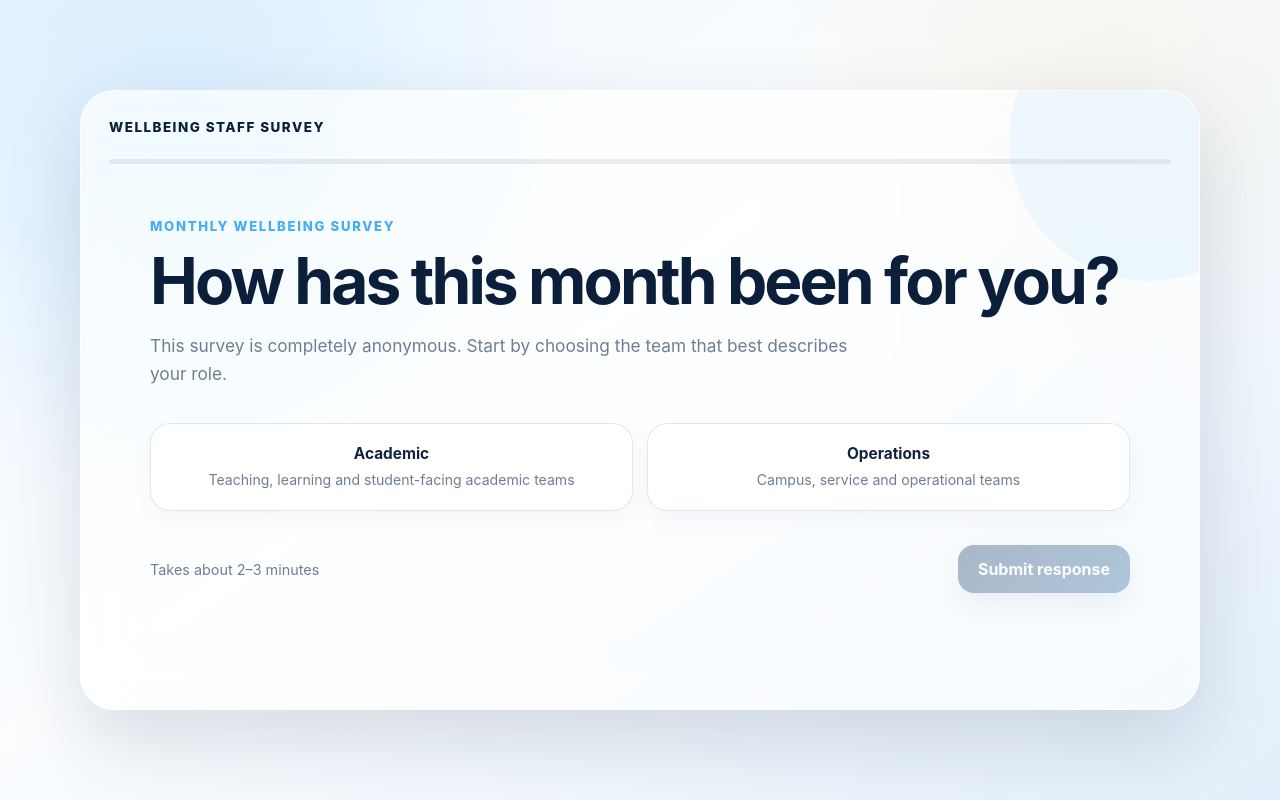
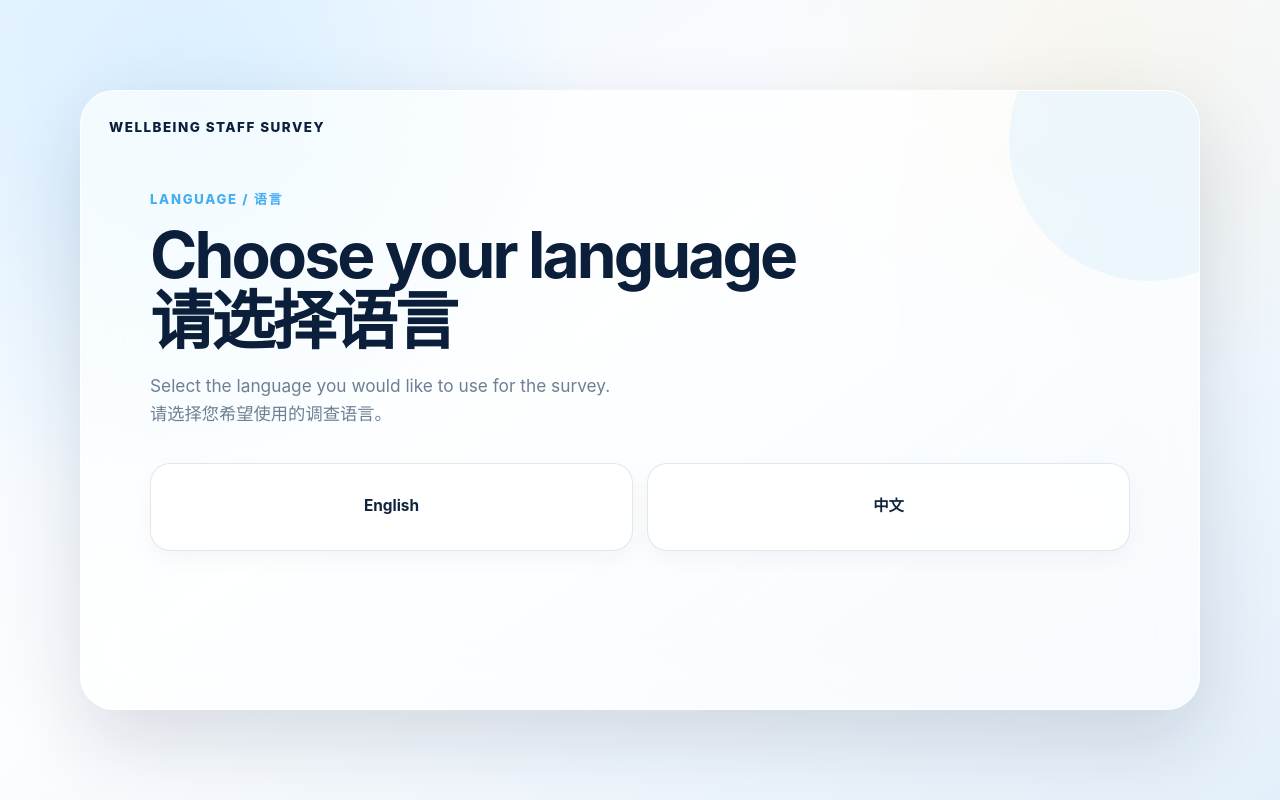
Before and after one commit to kolmohmed-lab/staff-survey, a Next.js app: page / in a window 1280 px wide. Built offline with nearby package versions, Linux system fonts and the light colour scheme.

Commit message:
Add English and Chinese survey language selection

```diff
--- a/app/page.tsx
+++ b/app/page.tsx
@@ -3,6 +3,7 @@
 import { useMemo, useState } from "react";
 
 type Team = "Academic" | "Operations";
+type Language = "English" | "Chinese";
 type Question = {
   id: string;
   title: string;
@@ -30,6 +31,97 @@ const operationsQuestions: Question[] = [
   { id: "leadershipFeeling", title: "The past month leadership has left you feeling: ________________", note: "(Choose one.)", type: "single", options: ["Supported", "Alienated", "Neglected", "Micro-Managed", "Reassured", "Burdened", "Empowered", "More Specifically"] },
 ];
 
+const zhQuestionTitles: Record<string, string> = {
+  schoolDivision: "您所在的学校 / 学部",
+  department: "您所在的部门",
+  monthAhead: "以下哪一项最能描述您对接下来一个月的感受？",
+  lookingForward: "接下来一个月，您最期待什么？",
+  notLookingForward: "接下来一个月，您最不期待什么？",
+  focus: "接下来一个月，您计划更专注于哪些方面？",
+};
+
+const zhOptions: Record<string, string> = {
+  "Heritage": "Heritage",
+  "Bilingual": "双语部",
+  "DAIS Elementary": "DAIS 小学部",
+  "DAIS Secondary": "DAIS 中学部",
+  "Boarding": "寄宿部",
+  "Early Years": "幼儿部",
+  "Elementary": "小学部",
+  "Middle School": "初中部",
+  "High School": "高中部",
+  "Math": "数学",
+  "English": "英语",
+  "Social Studies": "社会学科",
+  "Mandarin": "中文",
+  "Science": "科学",
+  "PE / Athletics / ASA": "体育 / 运动 / 课外活动",
+  "Art / Design": "艺术 / 设计",
+  "Performing Arts": "表演艺术",
+  "Student Services": "学生服务",
+  "EAL": "英语语言支持",
+  "SLT+": "学校领导团队",
+  "Office / Support Staff": "行政 / 支持人员",
+  "HR": "人力资源",
+  "Finance": "财务",
+  "Facilities": "设施管理",
+  "Marketing": "市场",
+  "Admissions": "招生",
+  "Campus Village": "校园村",
+  "Catering": "餐饮",
+  "IT": "信息技术",
+  "I’m doing great, I am ready for it": "我状态很好，已经准备好了",
+  "I have a lot of work coming up, but I’m pacing myself and will get it all done": "接下来工作很多，但我会合理安排节奏并完成任务",
+  "I am holding steady": "我目前状态稳定",
+  "I am overwhelmed and could use some additional support": "我感到压力很大，希望得到更多支持",
+  "I am currently experiencing a lot of personal stress in my life": "我目前在个人生活方面承受较大压力",
+  "I am currently experiencing a lot of professional stress at school": "我目前在学校工作方面承受较大压力",
+  "I am currently experiencing a lot of professional work-related stress": "我目前承受较大的工作压力",
+  "More Specifically": "其他（请具体说明）",
+  "Something academic in class": "课堂教学相关的事情",
+  "Something extracurricular": "课外活动",
+  "A special event": "特别活动",
+  "An athletic event": "体育赛事",
+  "Something personal": "个人方面的事情",
+  "Something professional": "工作方面的事情",
+  "Nothing": "没有特别期待的事情",
+  "Student support": "学生支持",
+  "Parent communication": "家长沟通",
+  "Grading / Student Feedback": "评分 / 学生反馈",
+  "Administrative Tasks": "行政事务",
+  "Getting Organized": "整理与规划",
+  "Personal Issues": "个人事务",
+  "Professional Development": "专业发展",
+  "Working on My Learning Environment": "改善学习环境",
+  "Professional Relationships": "工作中的人际关系",
+  "Supported": "得到支持",
+  "Alienated": "感到被疏远",
+  "Neglected": "感到被忽视",
+  "Micro-Managed": "感到被过度管理",
+  "Reassured": "感到安心",
+  "Burdened": "感到负担加重",
+  "Empowered": "感到被赋能",
+  "Other": "其他",
+  "Working with colleagues on my team": "与团队同事合作",
+  "Completing a work task and/or project": "完成工作任务和 / 或项目",
+  "Special school event": "学校特别活动",
+  "School athletic event": "学校体育活动",
+  "New initiative and/or change": "新的项目和 / 或变化",
+  "Professional growth/development opportunity": "专业成长 / 发展机会",
+  "Nothing particular": "没有特别的事情",
+  "Heavy workload and/or busy period": "工作量大和 / 或繁忙时期",
+  "Project and/or task deadlines": "项目和 / 或任务截止日期",
+  "Difficult Conversations": "困难的沟通或谈话",
+  "New / Upcoming Changes": "新的 / 即将到来的变化",
+  "Supporting colleagues": "支持同事",
+  "Completing key priorities and tasks": "完成重点工作和任务",
+  "Getting organized": "整理与规划",
+  "Communicating with other departments": "与其他部门沟通",
+  "Personal wellbeing": "个人身心健康",
+  "Creating balance between competing priorities": "在多项优先事项之间取得平衡",
+  "Working smarter and/or Improving Processes": "更高效地工作和 / 或改进流程"
+};
+
 function needsSpecificText(value: string | string[] | undefined) {
   if (!value) return false;
   if (Array.isArray(value)) return value.some((v) => v.includes("More Specifically"));
@@ -37,6 +129,7 @@ function needsSpecificText(value: string | string[] | undefined) {
 }
 
 export default function Home() {
+  const [language, setLanguage] = useState<Language | null>(null);
   const [team, setTeam] = useState<Team | null>(null);
   const [step, setStep] = useState(-1);
   const [answers, setAnswers] = useState<Record<string, string | string[]>>({});
@@ -45,167 +138,98 @@ export default function Home() {
   const [done, setDone] = useState(false);
   const [error, setError] = useState("");
 
+  const isZh = language === "Chinese";
+
   const questions = useMemo(() => {
     if (team === "Operations") return operationsQuestions;
     if (team === "Academic") {
       const needsDepartment = answers.schoolDivision === "DAIS Secondary";
-      return needsDepartment
-        ? academicQuestions
-        : academicQuestions.filter((question) => question.id !== "department");
+      return needsDepartment ? academicQuestions : academicQuestions.filter((question) => question.id !== "department");
     }
     return [];
   }, [team, answers.schoolDivision]);
 
   const current = step >= 0 ? questions[step] : null;
-  const progress = team ? ((step + 1) / (questions.length + 1)) * 100 : 0;
-  const headerTitle = team ? `MONTHLY ${team.toUpperCase()} TEAM WELLBEING SURVEY` : "WELLBEING STAFF SURVEY";
+  const progress = language && team ? ((step + 1) / (questions.length + 1)) * 100 : 0;
+  const headerTitle = !team
+    ? (isZh ? "员工身心健康调查" : "WELLBEING STAFF SURVEY")
+    : isZh
+      ? (team === "Academic" ? "月度学术团队身心健康调查" : "月度运营团队身心健康调查")
+      : `MONTHLY ${team.toUpperCase()} TEAM WELLBEING SURVEY`;
+
+  const currentTitle = current
+    ? isZh
+      ? current.id === "leadershipFeeling"
+        ? team === "Academic" ? "过去一个月，您的学部领导让您感到：" : "过去一个月，领导让您感到："
+        : zhQuestionTitles[current.id] || current.title
+      : current.title
+    : "";
+
+  const currentNote = current
+    ? isZh
+      ? current.id === "leadershipFeeling" ? "（请选择一项。）" : current.type === "multi" ? "（可多选。）" : "（请选择最符合您情况的一项。）"
+      : current.note
+    : "";
 
   const canContinue = useMemo(() => {
-    if (step === -1) return !!team;
+    if (!language) return false;
+    if (!team) return true;
+    if (step === -1) return true;
     if (!current) return false;
-
     const value = answers[current.id];
-    const hasAnswer = current.type === "multi"
-      ? Array.isArray(value) && value.length > 0
-      : typeof value === "string" && value.trim().length > 0;
-
+    const hasAnswer = current.type === "multi" ? Array.isArray(value) && value.length > 0 : typeof value === "string" && value.trim().length > 0;
     if (!hasAnswer) return false;
     if (needsSpecificText(value)) return (otherText[current.id] || "").trim().length > 0;
     return true;
-  }, [step, team, current, answers, otherText]);
+  }, [language, team, step, current, answers, otherText]);
 
-  function chooseSingle(id: string, value: string) {
-    setAnswers((prev) => ({ ...prev, [id]: value }));
-  }
-
+  function chooseSingle(id: string, value: string) { setAnswers((prev) => ({ ...prev, [id]: value })); }
   function toggleMulti(id: string, value: string) {
     setAnswers((prev) => {
       const existing = Array.isArray(prev[id]) ? (prev[id] as string[]) : [];
       return { ...prev, [id]: existing.includes(value) ? existing.filter((v) => v !== value) : [...existing, value] };
     });
   }
+  function chooseLanguage(value: Language) { setLanguage(value); setTeam(null); setStep(-1); setAnswers({}); setOtherText({}); }
+  function chooseTeam(value: Team) { setTeam(value); setStep(-1); setAnswers({}); setOtherText({}); }
 
   async function next() {
-    if (!canContinue) return;
+    if (!language || !team || !canContinue) return;
     if (step === -1) return setStep(0);
     if (step < questions.length - 1) return setStep((s) => s + 1);
-
-    setSubmitting(true);
-    setError("");
+    setSubmitting(true); setError("");
     try {
       const res = await fetch("/api/submit", {
         method: "POST",
         headers: { "Content-Type": "application/json" },
-        body: JSON.stringify({
-          team,
-          surveyMonth: new Intl.DateTimeFormat("en-US", { month: "long", year: "numeric" }).format(new Date()),
-          answers,
-          otherText,
-          submittedAt: new Date().toISOString(),
-        }),
+        body: JSON.stringify({ language, team, surveyMonth: new Intl.DateTimeFormat("en-US", { month: "long", year: "numeric" }).format(new Date()), answers, otherText, submittedAt: new Date().toISOString() }),
       });
       if (!res.ok) throw new Error("Submission failed");
       setDone(true);
     } catch {
-      setError("We couldn’t submit your response. Please try again.");
-    } finally {
-      setSubmitting(false);
-    }
+      setError(isZh ? "提交失败，请重试。" : "We couldn’t submit your response. Please try again.");
+    } finally { setSubmitting(false); }
   }
 
   function back() {
     setError("");
     if (step > 0) setStep((s) => s - 1);
     else if (step === 0) setStep(-1);
+    else if (team) setTeam(null);
+    else if (language) setLanguage(null);
   }
 
   if (done) {
-    return (
-      <main className="shell">
-        <section className="card">
-          <div className="topbar"><div className="brand">{headerTitle}</div></div>
-          <div className="success">
-            <div>
-              <div className="successIcon">✓</div>
-              <h1 className="title" style={{ fontSize: "3rem" }}>Thank you for the submission.</h1>
-              <p className="subtitle successMessage">
-                If you need help with anything, please feel free to email or speak with your line manager, and we will work on the appropriate level of support.
-                <br /><br />
-                It is important to us that you have everything you need to be successful.
-                <br /><br />
-                <strong>~ Campus Leadership</strong>
-              </p>
-            </div>
-          </div>
-        </section>
-      </main>
-    );
+    return <main className="shell"><section className="card"><div className="topbar"><div className="brand">{headerTitle}</div></div><div className="success"><div><div className="successIcon">✓</div><h1 className="title" style={{ fontSize: "3rem" }}>{isZh ? "感谢您的提交。" : "Thank you for the submission."}</h1><p className="subtitle successMessage">{isZh ? <>如果您在任何方面需要帮助，请随时通过邮件或当面联系您的直属经理，我们会一起为您安排适当的支持。<br /><br />我们非常重视确保您拥有取得成功所需要的一切支持。<br /><br /><strong>~ 校园领导团队</strong></> : <>If you need help with anything, please feel free to email or speak with your line manager, and we will work on the appropriate level of support.<br /><br />It is important to us that you have everything you need to be successful.<br /><br /><strong>~ Campus Leadership</strong></>}</p></div></div></section></main>;
   }
 
   return (
-    <main className="shell">
-      <section className="card">
-        <div className="topbar"><div className="brand">{headerTitle}</div></div>
-        <div className="progress"><div style={{ width: `${progress}%` }} /></div>
-
-        <div className="content">
-          {step === -1 ? (
-            <>
-              <div className="eyebrow">Monthly wellbeing survey</div>
-              <h1 className="title">How has this month been for you?</h1>
-              <p className="subtitle">This survey is completely anonymous. Start by choosing the team that best describes your role.</p>
-              <div className="grid">
-                {(["Academic", "Operations"] as Team[]).map((t) => (
-                  <button key={t} className={`option ${team === t ? "selected" : ""}`} onClick={() => setTeam(t)}>
-                    <strong>{t}</strong>
-                    <span>{t === "Academic" ? "Teaching, learning and student-facing academic teams" : "Campus, service and operational teams"}</span>
-                  </button>
-                ))}
-              </div>
-            </>
-          ) : current ? (
-            <>
-              <div className="eyebrow">Question {step + 1} of {questions.length}</div>
-              <h1 className="title questionTitle">{current.title}</h1>
-              {current.note && <p className="subtitle instruction">{current.note}</p>}
-
-              <div className="choices">
-                {current.options?.map((option) => {
-                  const value = answers[current.id];
-                  const selected = current.type === "multi" ? Array.isArray(value) && value.includes(option) : value === option;
-                  return (
-                    <button key={option} className={`option ${selected ? "selected" : ""}`} onClick={() => current.type === "multi" ? toggleMulti(current.id, option) : chooseSingle(current.id, option)}>
-                      <strong>{option}</strong>
-                    </button>
-                  );
-                })}
-              </div>
-
-              {needsSpecificText(answers[current.id]) && (
-                <div className="specificWrap">
-                  <input
-                    className="other"
-                    placeholder="Please specify…"
-                    value={otherText[current.id] || ""}
-                    onChange={(e) => setOtherText((p) => ({ ...p, [current.id]: e.target.value }))}
-                    aria-required="true"
-                  />
-                  {(otherText[current.id] || "").trim().length === 0 && (
-                    <div className="requiredHint">Please enter a response before continuing.</div>
-                  )}
-                </div>
-              )}
-            </>
-          ) : null}
-
-          {error && <div className="error">{error}</div>}
-
-          <div className="footer">
-            <div>{step >= 0 ? <button className="btn ghost" onClick={back}>← Back</button> : <span className="small">Takes about 2–3 minutes</span>}</div>
-            <button className="btn primary" disabled={!canContinue || submitting} onClick={next}>{submitting ? "Submitting…" : step === questions.length - 1 ? "Submit response" : "Continue →"}</button>
-          </div>
-        </div>
-      </section>
-    </main>
+    <main className="shell"><section className="card"><div className="topbar"><div className="brand">{headerTitle}</div></div>{language && team && <div className="progress"><div style={{ width: `${progress}%` }} /></div>}<div className="content">
+      {!language ? <><div className="eyebrow">Language / 语言</div><h1 className="title">Choose your language<br />请选择语言</h1><p className="subtitle">Select the language you would like to use for the survey.<br />请选择您希望使用的调查语言。</p><div className="grid"><button className="option" onClick={() => chooseLanguage("English")}><strong>English</strong></button><button className="option" onClick={() => chooseLanguage("Chinese")}><strong>中文</strong></button></div></>
+      : !team ? <><div className="eyebrow">{isZh ? "月度身心健康调查" : "Monthly wellbeing survey"}</div><h1 className="title">{isZh ? "请选择您的团队" : "How has this month been for you?"}</h1><p className="subtitle">{isZh ? "本调查完全匿名。请先选择最符合您岗位的团队。" : "This survey is completely anonymous. Start by choosing the team that best describes your role."}</p><div className="grid"><button className="option" onClick={() => chooseTeam("Academic")}><strong>{isZh ? "学术团队" : "Academic"}</strong><span>{isZh ? "教学、学习及面向学生的学术岗位" : "Teaching, learning and student-facing academic teams"}</span></button><button className="option" onClick={() => chooseTeam("Operations")}><strong>{isZh ? "运营团队" : "Operations"}</strong><span>{isZh ? "校园服务、支持及运营岗位" : "Campus, service and operational teams"}</span></button></div></>
+      : current ? <><div className="eyebrow">{isZh ? `第 ${step + 1} 题，共 ${questions.length} 题` : `Question ${step + 1} of ${questions.length}`}</div><h1 className="title questionTitle">{currentTitle}</h1>{currentNote && <p className="subtitle instruction">{currentNote}</p>}<div className="choices">{current.options?.map((option) => { const value = answers[current.id]; const selected = current.type === "multi" ? Array.isArray(value) && value.includes(option) : value === option; return <button key={option} className={`option ${selected ? "selected" : ""}`} onClick={() => current.type === "multi" ? toggleMulti(current.id, option) : chooseSingle(current.id, option)}><strong>{isZh ? (zhOptions[option] || option) : option}</strong></button>; })}</div>{needsSpecificText(answers[current.id]) && <div className="specificWrap"><input className="other" placeholder={isZh ? "请具体说明…" : "Please specify…"} value={otherText[current.id] || ""} onChange={(e) => setOtherText((p) => ({ ...p, [current.id]: e.target.value }))} aria-required="true" />{(otherText[current.id] || "").trim().length === 0 && <div className="requiredHint">{isZh ? "请输入内容后再继续。" : "Please enter a response before continuing."}</div>}</div>}</> : null}
+      {error && <div className="error">{error}</div>}
+      <div className="footer"><div>{language && <button className="btn ghost" onClick={back}>{isZh ? "← 返回" : "← Back"}</button>}</div>{language && team && <button className="btn primary" disabled={!canContinue || submitting} onClick={next}>{submitting ? (isZh ? "正在提交…" : "Submitting…") : step === questions.length - 1 ? (isZh ? "提交问卷" : "Submit response") : (isZh ? "继续 →" : "Continue →")}</button>}</div>
+    </div></section></main>
   );
 }
```
